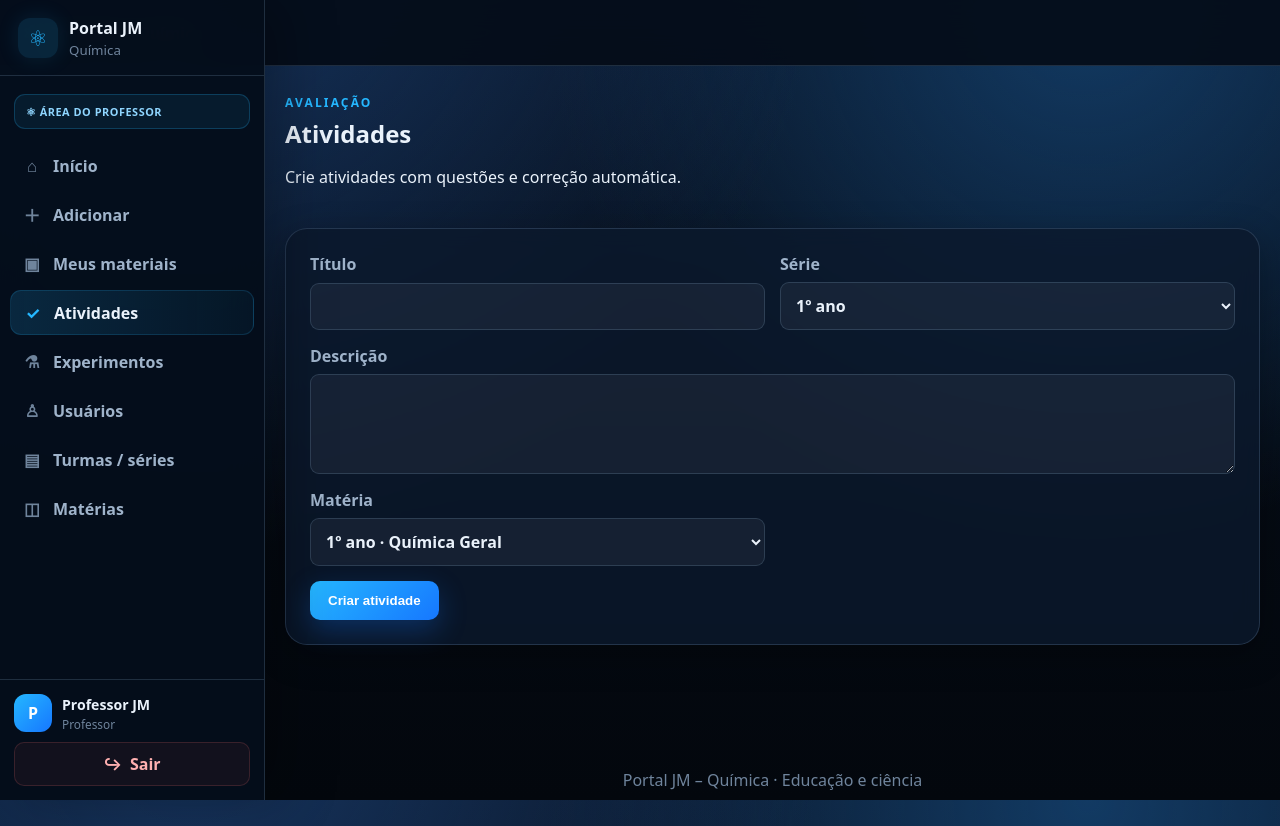
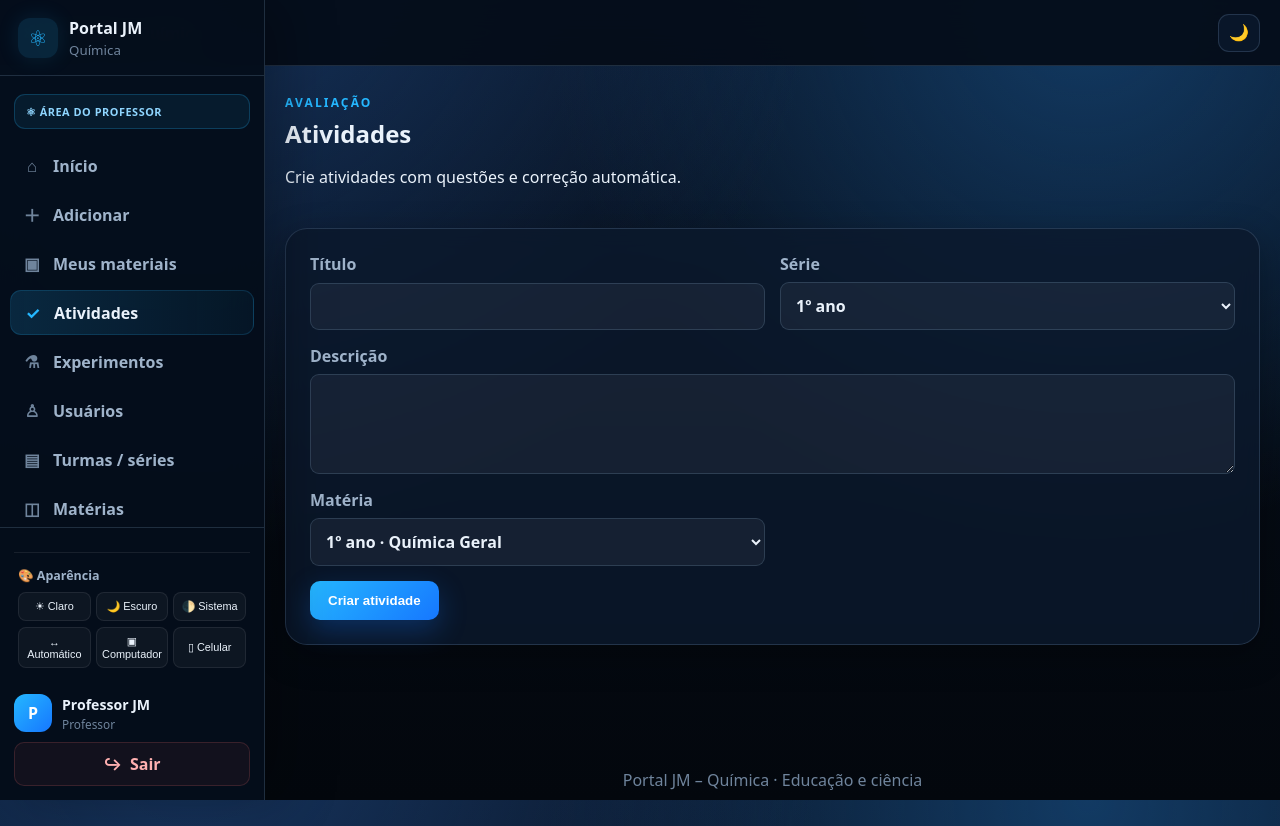
Before and after one commit to jwildson870-prog/Portal_jm, a Flask app: page /admin/activities in a window 1280 px wide. Run offline with Flask 3, Linux system fonts and the light colour scheme; a user stored in the database is signed in.

Commit message:
Melhora layout e adiciona tema claro e escuro

```diff
--- a/app/static/css/style.css
+++ b/app/static/css/style.css
@@ -187,3 +187,16 @@ body.app-authenticated{padding-top:0}
   .menu-toggle{display:block}.menu-close{display:block}.topbar{padding-left:14px}.app-authenticated .site-main{margin-left:0}.app-authenticated .site-footer{margin-left:0}.menu-overlay{display:block;position:fixed;inset:0;z-index:90;background:rgba(0,0,0,.58);opacity:0;pointer-events:none;transition:.2s}.menu-overlay.open{opacity:1;pointer-events:auto}.menu-open{overflow:hidden}
 }
 @media(max-width:650px){.topbar{height:60px}.app-authenticated .site-main{padding-top:60px}.side-menu{width:min(86vw,300px)}.side-brand{min-height:68px}.public-page .site-main{min-height:calc(100vh - 60px)}}
+
+/* ===== Nova identidade visual Portal JM ===== */
+html.dark-mode{filter:none}
+html.dark-mode body{background:#0c1220;color:#edf2fb}
+html.dark-mode .topbar,html.dark-mode .site-main,html.dark-mode .site-footer{background:#0c1220;color:#edf2fb}
+html.dark-mode .topbar{border-color:#263149}
+html.dark-mode .site-main .card,html.dark-mode .site-main section,html.dark-mode .site-main article,html.dark-mode .site-main .panel,html.dark-mode .site-main .content-card{background:#151d2e;color:#edf2fb;border-color:#2a3650}
+html.dark-mode input,html.dark-mode select,html.dark-mode textarea{background:#11192a;color:#edf2fb;border-color:#33405b}
+.theme-toggle{border:1px solid var(--border-soft);background:var(--panel);color:var(--text);border-radius:11px;width:42px;height:38px;cursor:pointer;font-size:1rem}
+.appearance-panel{border-top:1px solid rgba(255,255,255,.08);padding:14px 4px 10px;margin-top:10px}.appearance-panel strong{display:block;font-size:.78rem;color:var(--text-muted);margin-bottom:8px}.appearance-row,.layout-row{display:grid;grid-template-columns:1fr 1fr 1fr;gap:5px;margin-bottom:6px}.appearance-row button,.layout-row button{border:1px solid rgba(255,255,255,.08);background:rgba(255,255,255,.04);color:var(--text);padding:7px 5px;border-radius:8px;font-size:.68rem;cursor:pointer}.appearance-row button:hover,.layout-row button:hover{border-color:var(--accent);color:var(--accent)}
+html.layout-mobile .site-main{max-width:560px;margin-left:auto;margin-right:auto}.site-main{transition:max-width .2s ease,margin .2s ease}
+@media(min-width:901px){html.layout-mobile .site-main{margin-left:calc((100% - 560px)/2);margin-right:0}}
+@media(max-width:900px){.theme-toggle{margin-left:auto}.appearance-row,.layout-row{grid-template-columns:1fr 1fr 1fr}.topbar{padding-left:14px!important}.site-main{width:100%}}
--- a/app/templates/base.html
+++ b/app/templates/base.html
@@ -14,6 +14,7 @@
   <button class="menu-toggle" id="menuToggle" type="button" aria-label="Abrir menu" aria-controls="sideMenu" aria-expanded="false">☰</button>
   <a class="brand" href="{{ url_for('admin.dashboard') if current_user.is_admin else url_for('student.dashboard') }}">Portal JM – Química</a>
   <span class="topbar-spacer"></span>
+  <button class="theme-toggle" id="themeToggle" type="button" aria-label="Alternar tema">🌙</button>
 </header>
 
 <aside class="side-menu" id="sideMenu" aria-label="Menu principal">
@@ -56,6 +57,19 @@
   </nav>
 
   <div class="side-bottom">
+    <div class="appearance-panel">
+      <strong>🎨 Aparência</strong>
+      <div class="appearance-row">
+        <button type="button" data-theme="light">☀ Claro</button>
+        <button type="button" data-theme="dark">🌙 Escuro</button>
+        <button type="button" data-theme="system">🌓 Sistema</button>
+      </div>
+      <div class="layout-row" aria-label="Versão da interface">
+        <button type="button" data-layout="auto">↔ Automático</button>
+        <button type="button" data-layout="desktop">▣ Computador</button>
+        <button type="button" data-layout="mobile">▯ Celular</button>
+      </div>
+    </div>
     <div class="side-user">
       <div class="user-avatar">{{ current_user.name[:1]|upper }}</div>
       <div><strong>{{ current_user.name }}</strong><small>{{ 'Professor' if current_user.is_admin else 'Aluno' }}</small></div>
@@ -98,5 +112,32 @@
 })();
 </script>
 {% endif %}
+
+<script>
+(function(){
+  const root=document.documentElement;
+  const theme=localStorage.getItem('portaljm-theme')||'system';
+  const layout=localStorage.getItem('portaljm-layout')||'auto';
+  function applyTheme(t){
+    const dark=t==='dark'||(t==='system'&&window.matchMedia('(prefers-color-scheme: dark)').matches);
+    root.classList.toggle('dark-mode',dark);
+    const b=document.getElementById('themeToggle');
+    if(b)b.textContent=dark?'☀️':'🌙';
+  }
+  function applyLayout(l){
+    root.classList.remove('layout-mobile','layout-desktop');
+    if(l==='mobile')root.classList.add('layout-mobile');
+    if(l==='desktop')root.classList.add('layout-desktop');
+  }
+  applyTheme(theme); applyLayout(layout);
+  document.getElementById('themeToggle')?.addEventListener('click',()=>{
+    const next=root.classList.contains('dark-mode')?'light':'dark';
+    localStorage.setItem('portaljm-theme',next); applyTheme(next);
+  });
+  document.querySelectorAll('[data-theme]').forEach(b=>b.addEventListener('click',()=>{localStorage.setItem('portaljm-theme',b.dataset.theme);applyTheme(b.dataset.theme);}));
+  document.querySelectorAll('[data-layout]').forEach(b=>b.addEventListener('click',()=>{localStorage.setItem('portaljm-layout',b.dataset.layout);applyLayout(b.dataset.layout);}));
+  window.matchMedia('(prefers-color-scheme: dark)').addEventListener?.('change',()=>{if((localStorage.getItem('portaljm-theme')||'system')==='system')applyTheme('system');});
+})();
+</script>
 </body>
 </html>
```
Also changed, not shown: app/static/js/theme.js (added, +21 -0 lines).
